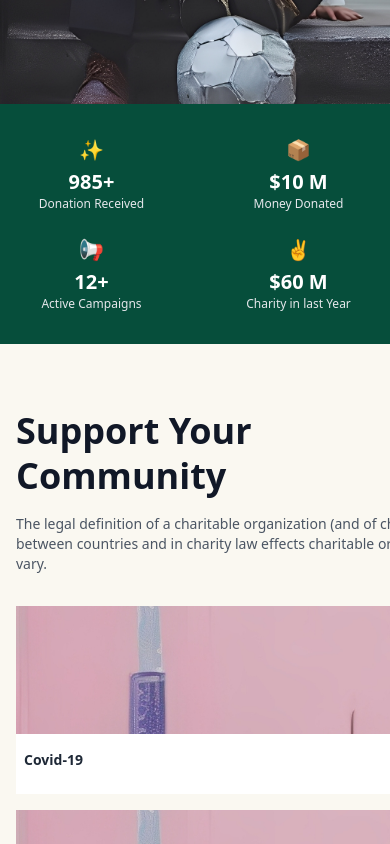
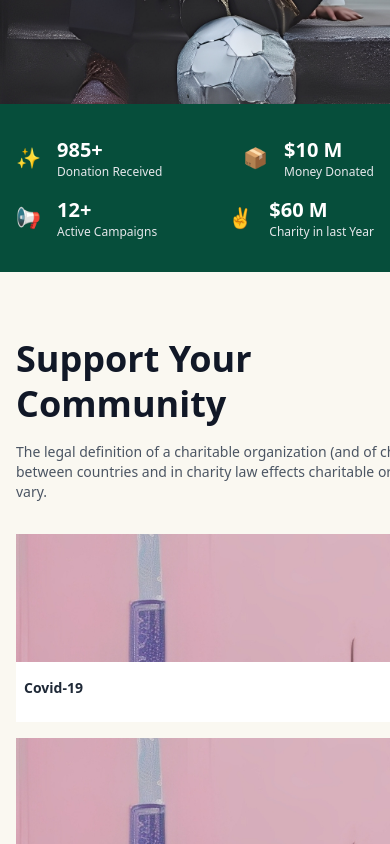
Before and after one commit to fofi09/proyecto-final-fullstack, a React (Vite) app: page / in a window 390 px wide. Shown: the part 1140-1984 px from the top of the page. Built offline with nearby package versions, Linux system fonts and the light colour scheme.

Commit message:
fit: seccion de estadisticas mas alineada y responsive

```diff
--- a/src/assets/components/Cards.jsx
+++ b/src/assets/components/Cards.jsx
@@ -71,7 +71,7 @@ className="w-full h-[354px] object-contain"
   style={{ objectPosition: '50% 50%' }}
  /> */}
    <img
- src="/perfume1.jpg"
+ src="/g.png"
 alt="Safe Water"
  className="w-full h-[354px] object-cover"
  style={{ objectPosition: '20% 50%' }}
--- a/src/assets/components/Stats.jsx
+++ b/src/assets/components/Stats.jsx
@@ -3,27 +3,51 @@ import React from 'react';
 const Stats = () => {
     return (
         <section className="bg-emerald-900 text-white py-8 md:py-12">
-            <div className="max-w-6xl mx-auto grid grid-cols-2 md:grid-cols-4 gap-6 md:gap-12 text-center">
-                <div>
-                    <div className="text-xl md:text-3xl mb-1 md:mb-2">✨</div>
+            <div className="flex justify-start px-4 md:px-16 w-full">
+
+                {/* Contenedor de las estadísticas */}
+                <div className="flex flex-wrap items-center justify-between gap-4 md:gap-12 w-full max-w-6xl">
+
+                    {/* Primer elemento */}
+                    {/* Aumentamos el espacio entre el icono y el texto */}
+                    <div className="flex items-center space-x-4">
+                        <div className="text-xl md:text-3xl">✨</div>
+                        <div className="flex flex-col">
                             <p className="text-xl md:text-2xl font-bold">985+</p>
                             <p className="text-xs md:text-sm text-gray-200">Donation Received</p>
                         </div>
-                <div>
-                    <div className="text-xl md:text-3xl mb-1 md:mb-2">📦</div>
+                    </div>
+
+                    {/* Segundo elemento */}
+                    {/* Aumentamos el espacio entre el icono y el texto */}
+                    <div className="flex items-center space-x-4">
+                        <div className="text-xl md:text-3xl">📦</div>
+                        <div className="flex flex-col">
                             <p className="text-xl md:text-2xl font-bold">$10 M</p>
                             <p className="text-xs md:text-sm text-gray-200">Money Donated</p>
                         </div>
-                <div>
-                    <div className="text-xl md:text-3xl mb-1 md:mb-2">📢</div>
+                    </div>
+
+                    {/* Tercer elemento */}
+                    {/* Aumentamos el espacio entre el icono y el texto */}
+                    <div className="flex items-center space-x-4">
+                        <div className="text-xl md:text-3xl">📢</div>
+                        <div className="flex flex-col">
                             <p className="text-xl md:text-2xl font-bold">12+</p>
                             <p className="text-xs md:text-sm text-gray-200">Active Campaigns</p>
                         </div>
-                <div>
-                    <div className="text-xl md:text-3xl mb-1 md:mb-2">✌️</div>
+                    </div>
+
+                    {/* Cuarto elemento */}
+                    <div className="flex items-center space-x-4">
+                        <div className="text-xl md:text-3xl">✌️</div>
+                        <div className="flex flex-col">
                             <p className="text-xl md:text-2xl font-bold">$60 M</p>
                             <p className="text-xs md:text-sm text-gray-200">Charity in last Year</p>
                         </div>
+                    </div>
+                </div>
+
             </div>
         </section>
     );
```
Also changed, not shown: public/g.png (added), public/perfume4.jpg (added). Lines whose indentation alone changed are shown as unchanged.
